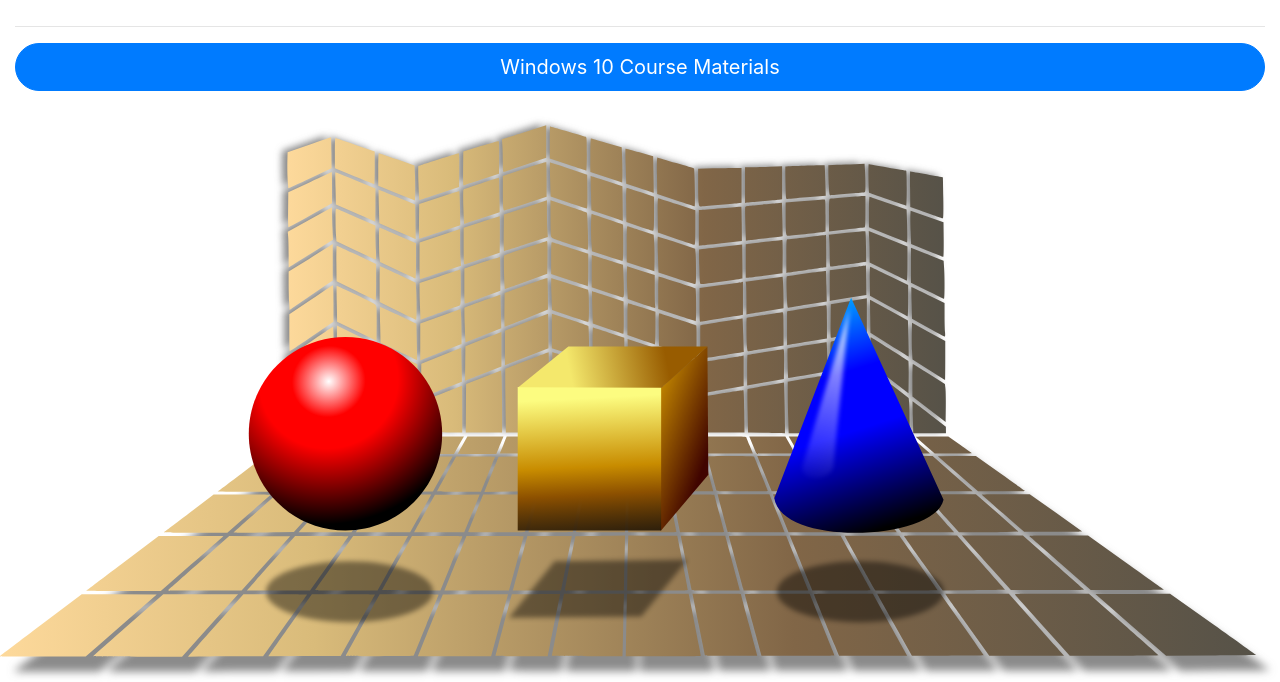
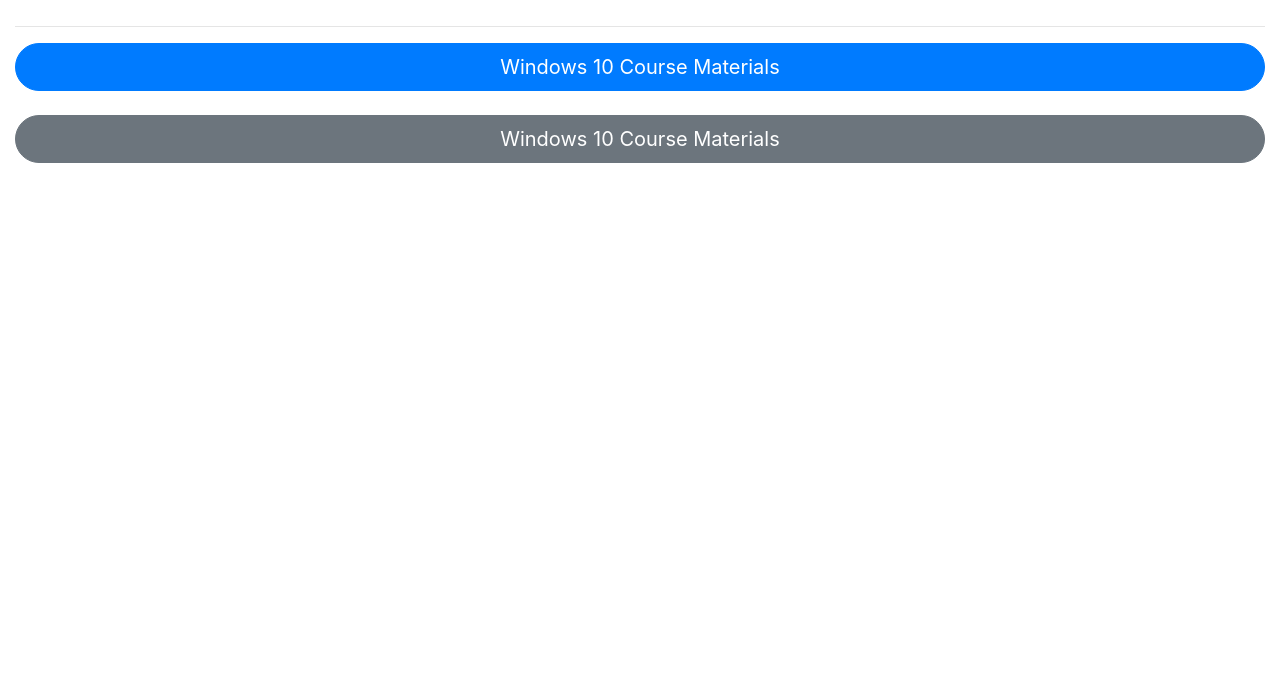
Before and after one commit to pasadena2022/pasadena2022.github.io, a plain HTML site: page index.html in a window 1280 px wide. Shown: the part 118-800 px from the top of the page. Drawn offline with nearby package versions, Linux system fonts and the light colour scheme.

Commit message:
Add files via upload

```diff
--- a/index.html
+++ b/index.html
@@ -64,11 +64,16 @@
     <a href="https://pasadena2022.github.io/windows10.html" target="_blank" class="btn btn-lg btn-block btn-primary rounded-pill">
         Windows 10 Course Materials
     </a>
+    <br>
+    <a href="https://pasadena2022.github.io/resources.html" target="_blank" class="btn btn-lg btn-block btn-secondary rounded-pill">
+      Windows 10 Course Materials
+  </a>
+
 </div>
 
 <br>
 
-<img src="images/solids.svg" class="img-fluid d-block mx-auto">
+
 
 
  <!--
```
